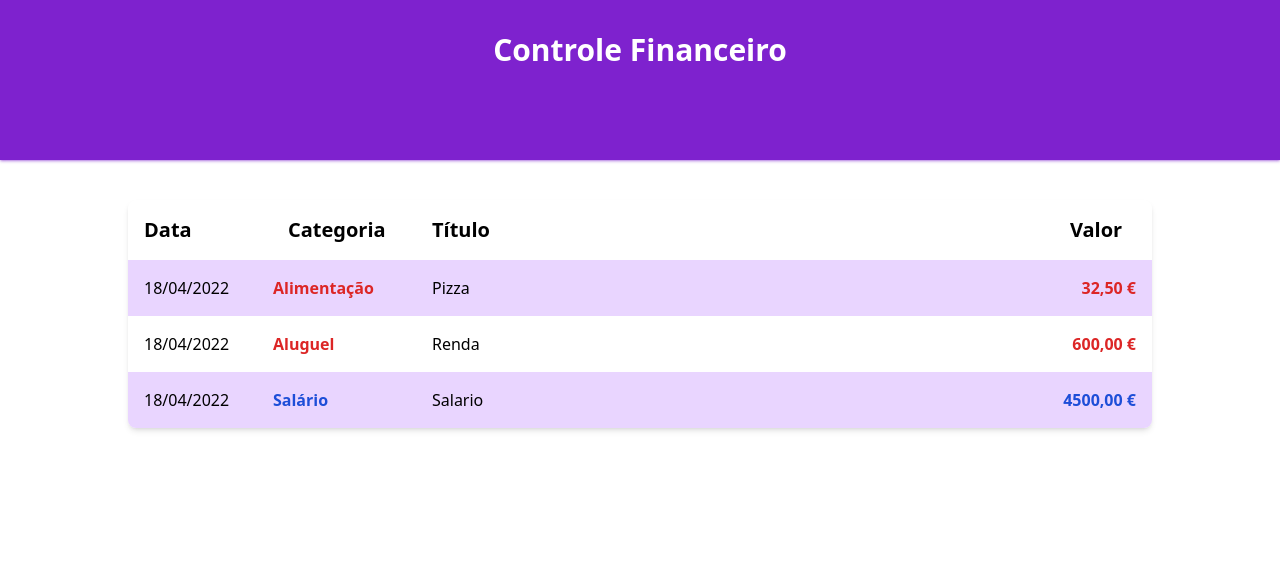
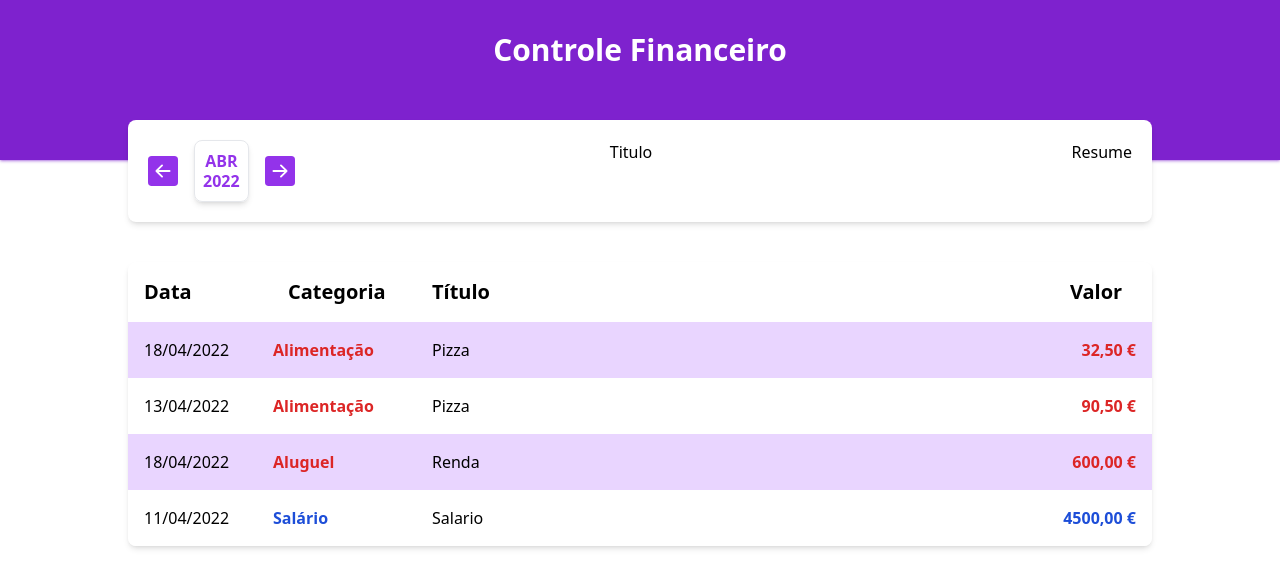
Before and after one commit to Claudio-Lins/expense-tracker, a Next.js app: page / in a window 1280 px wide. Shown: the top 588 px of the page. Built offline with nearby package versions, Linux system fonts and the light colour scheme.

Commit message:
infoArea

```diff
--- a/package.json
+++ b/package.json
@@ -8,7 +8,8 @@
   "dependencies": {
     "next": "latest",
     "react": "^17.0.2",
-    "react-dom": "^17.0.2"
+    "react-dom": "^17.0.2",
+    "react-icons": "^4.3.1"
   },
   "devDependencies": {
     "@types/node": "17.0.4",
--- /dev/null
+++ b/src/components/InfoArea/index.tsx
@@ -0,0 +1,44 @@
+import React from 'react'
+import { BsArrowLeftSquareFill, BsArrowRightSquareFill } from 'react-icons/bs'
+
+type Props = {
+  currentMonth: string
+}
+
+export function InfoArea({ currentMonth }: Props) {
+  return (
+    <div className="-mt-10 flex w-full table-auto overflow-hidden rounded-lg bg-white p-5 shadow-md">
+      <div
+        id="monthArea"
+        className="flex flex-1 items-center justify-start space-x-4"
+      >
+        <BsArrowLeftSquareFill
+          size={30}
+          className="cursor-pointer text-purple-600"
+        />
+        <div className="flex flex-col items-center justify-center -space-y-1 rounded-lg border p-2 font-bold uppercase text-purple-600 shadow-md">
+          <div>
+            {Intl.DateTimeFormat('pt-PT', { month: 'short' })
+              .format(new Date(currentMonth))
+              .slice(0, 3)}
+          </div>
+          <div>
+            {Intl.DateTimeFormat('pt-PT', { year: 'numeric' }).format(
+              new Date(currentMonth)
+            )}
+          </div>
+        </div>
+        <BsArrowRightSquareFill
+          size={30}
+          className="cursor-pointer text-purple-600"
+        />
+      </div>
+      <div id="tituloArea" className="flex-1">
+        Titulo
+      </div>
+      <div id="resumeArea" className="flex">
+        Resume
+      </div>
+    </div>
+  )
+}
--- a/src/components/TableArea/index.tsx
+++ b/src/components/TableArea/index.tsx
@@ -8,7 +8,7 @@ type Props = {
 
 export function TableArea({ list }: Props) {
   return (
-    <table className="mt-10 w-full table-auto overflow-hidden rounded-lg bg-white p-4 shadow-md">
+    <table className="mt-10 w-full table-auto overflow-hidden rounded-lg bg-white shadow-md">
       <thead>
         <tr className="">
           <th className="w-36 p-4 text-xl text-left">Data</th>
--- a/src/components/TableItem/index.tsx
+++ b/src/components/TableItem/index.tsx
@@ -8,7 +8,6 @@ type Props = {
 }
 
 export function TableItem({ item, index }: Props) {
-  console.log(categories[item.category]?.title)
   return (
     <tr className={`${index % 2 === 0 ? 'bg-purple-200' : 'bg-white'} `}>
       <td className="p-4">
--- a/src/data/items.ts
+++ b/src/data/items.ts
@@ -10,6 +10,7 @@ import {Item} from '../types/Item'
 export const items: Item[] = [
     { date: new Date('2022-05-18'), category: 'food', title: 'McDonalds', amount: 10.00 },
     { date: new Date('2022-04-18'), category: 'food', title: 'Pizza', amount: 32.50 },
+    { date: new Date('2022-04-13'), category: 'food', title: 'Pizza', amount: 90.50 },
     { date: new Date('2022-04-18'), category: 'rent', title: 'Renda', amount: 600.00 },
-    { date: new Date('2022-04-18'), category: 'salary', title: 'Salario', amount: 4500.00 }
+    { date: new Date('2022-04-11'), category: 'salary', title: 'Salario', amount: 4500.00 }
 ]
--- a/src/pages/index.tsx
+++ b/src/pages/index.tsx
@@ -8,6 +8,7 @@ import { categories } from '../data/categories'
 import { useEffect, useState } from 'react'
 import { getCurrentMonth, filterListByMonth } from '../helpers/dateFilter'
 import { TableArea } from '../components/TableArea'
+import { InfoArea } from '../components/InfoArea'
 
 const Home: NextPage = () => {
   const [list, setList] = useState(items)
@@ -27,6 +28,7 @@ const Home: NextPage = () => {
       <div id="content" className='max-w-5xl mx-auto mb-10'>
 
         {/* Resumo */}
+        <InfoArea currentMonth={currentMonth} />
 
         {/* Input */}
 
```
Also changed, not shown: 1 other file (tests, documents, lock files or other folders).
